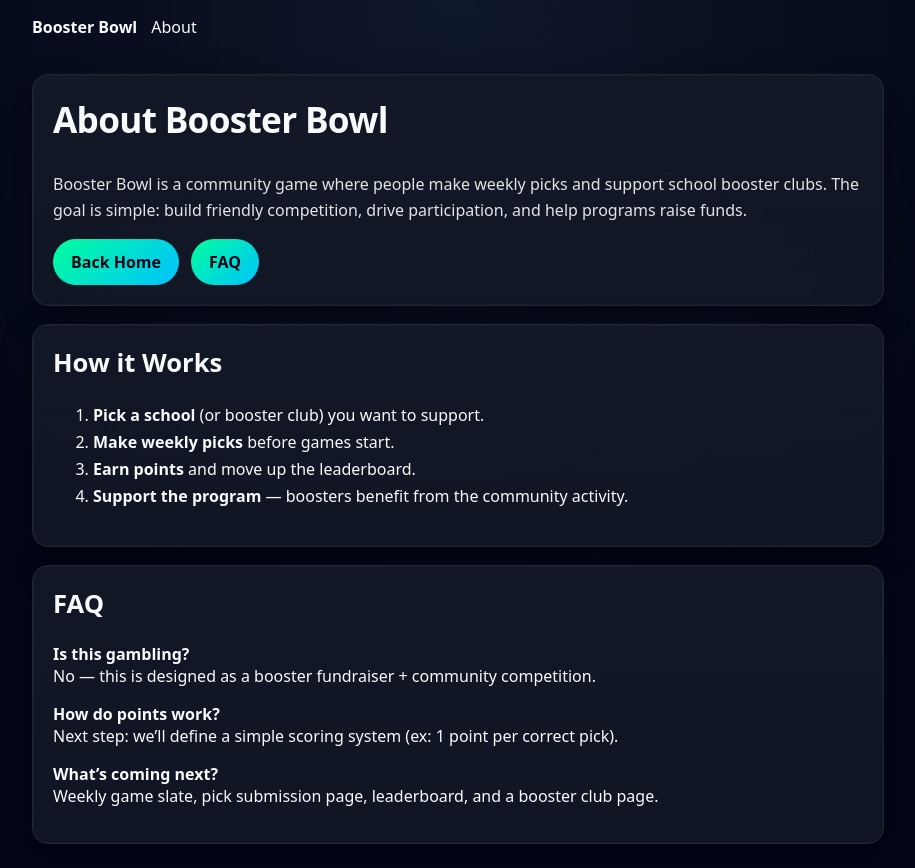
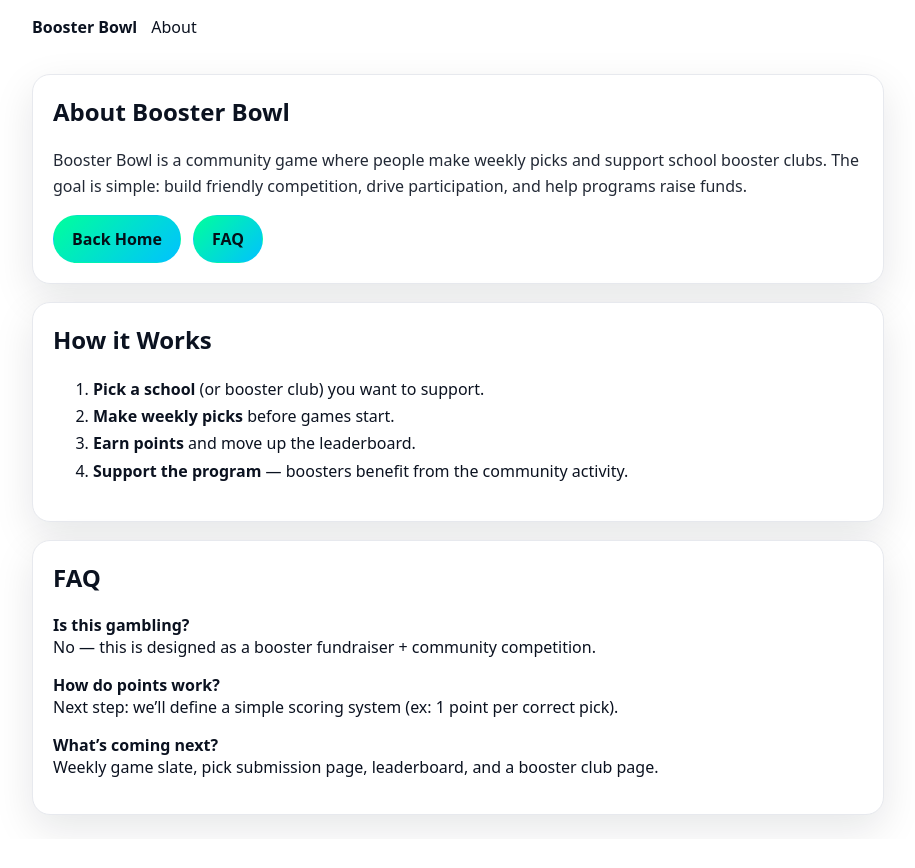
Before and after one commit to Rloney86/booster-bowl, a Next.js app: page /about in a window 1280 px wide. Shown: the whole page, without its empty margins (182-1097 px from the left). After the commit the page ends 839 px from the top, so only its background shows below. Built offline with nearby package versions, Linux system fonts and the light colour scheme.

Commit message:
Revamp styles for a clean white theme with accents

```diff
--- a/styles.css
+++ b/styles.css
@@ -1,139 +1,147 @@
-/* ===== Booster Bowl Vibrant Theme ===== */
+/* ===== Booster Bowl: Clean White + Electric Accents ===== */
 
-:root {
-  --bg-main: #0b0f14;
-  --bg-card: #121826;
-  --border-subtle: #1f2937;
+:root{
+  --bg: #ffffff;
+  --text: #0b1220;
+  --muted: #5b6473;
+  --border: #e7e9ee;
 
-  --electric-green: #00ff9c;
-  --electric-blue: #00c2ff;
-  --neon-yellow: #ffe600;
-  --vibrant-orange: #ff7a00;
+  --green: #00ff9c;
+  --blue:  #00c2ff;
+  --yellow:#ffe600;
+  --orange:#ff7a00;
 
-  --text-main: #f9fafb;
-  --text-muted: #cbd5e1;
+  --shadow: 0 14px 40px rgba(11,18,32,0.10);
+  --radius: 18px;
 }
 
-* {
-  box-sizing: border-box;
+*{ box-sizing:border-box; }
+
+html,body{
+  margin:0;
+  padding:0;
+  background: var(--bg);
+  color: var(--text);
+  font-family: system-ui, -apple-system, Segoe UI, Roboto, Arial, sans-serif;
 }
 
-html,
-body {
-  padding: 0;
-  margin: 0;
-  background: radial-gradient(
-    circle at top,
-    #0f172a 0%,
-    #020617 60%
-  );
-  color: var(--text-main);
-  font-family: system-ui, -apple-system, BlinkMacSystemFont,
-    "Segoe UI", Roboto, Ubuntu, Cantarell, sans-serif;
+a{ color: inherit; text-decoration: none; }
+a:hover{ text-decoration: underline; }
+
+/* ===== Layout helpers ===== */
+.container{
+  max-width: 980px;
+  margin: 0 auto;
+  padding: 24px;
 }
 
-/* ===== Layout ===== */
-
-a {
-  color: var(--electric-blue);
-  text-decoration: none;
+/* ===== Nav ===== */
+.nav{
+  position: sticky;
+  top: 0;
+  background: rgba(255,255,255,0.85);
+  backdrop-filter: blur(10px);
+  border-bottom: 1px solid var(--border);
+  z-index: 10;
+}
+.nav-inner{
+  max-width: 980px;
+  margin: 0 auto;
+  padding: 14px 24px;
+  display: flex;
+  gap: 16px;
+  align-items: center;
+}
+.brand{
+  font-weight: 900;
+  letter-spacing: -0.02em;
 }
 
-a:hover {
-  text-decoration: underline;
+/* ===== Hero ===== */
+.hero{
+  padding: 28px 0 8px;
 }
-
-nav a {
-  color: var(--text-main);
+.kicker{
+  display:inline-flex;
+  gap:8px;
+  align-items:center;
+  font-weight: 800;
+  font-size: 12px;
+  letter-spacing: 0.12em;
+  text-transform: uppercase;
+  color: var(--muted);
+}
+.kicker-dot{
+  width:10px; height:10px; border-radius:999px;
+  background: linear-gradient(135deg, var(--green), var(--blue));
+  box-shadow: 0 0 0 4px rgba(0,194,255,0.12);
+}
+.h1{
+  margin: 10px 0 10px;
+  font-size: clamp(34px, 5vw, 56px);
+  line-height: 1.05;
+  letter-spacing: -0.04em;
+}
+.lede{
+  margin: 0 0 18px;
+  font-size: 18px;
+  line-height: 1.6;
+  color: var(--muted);
+  max-width: 720px;
+}
+.grad-text{
+  background: linear-gradient(90deg, var(--green), var(--blue), var(--orange));
+  -webkit-background-clip: text;
+  background-clip: text;
+  color: transparent;
 }
 
 /* ===== Cards ===== */
-
-.card {
-  background: linear-gradient(
-    180deg,
-    rgba(18, 24, 38, 0.95),
-    rgba(18, 24, 38, 0.85)
-  );
-  border: 1px solid var(--border-subtle);
-  border-radius: 16px;
+.card{
+  background: #fff;
+  border: 1px solid var(--border);
+  border-radius: var(--radius);
   padding: 20px;
-  box-shadow:
-    0 10px 30px rgba(0, 0, 0, 0.45),
-    inset 0 0 0 1px rgba(255, 255, 255, 0.02);
+  box-shadow: var(--shadow);
 }
 
 /* ===== Buttons ===== */
-
-.button {
-  background: linear-gradient(
-    135deg,
-    var(--electric-green),
-    var(--electric-blue)
-  );
-  color: #020617;
+.button{
+  display:inline-flex;
+  align-items:center;
+  justify-content:center;
+  gap:10px;
   padding: 12px 18px;
   border-radius: 999px;
-  font-weight: 700;
-  border: none;
-  cursor: pointer;
-  transition: transform 0.15s ease, box-shadow 0.15s ease;
+  font-weight: 800;
+  border: 1px solid transparent;
+  cursor:pointer;
+  transition: transform .12s ease, box-shadow .12s ease, opacity .12s ease;
+  background: linear-gradient(135deg, var(--green), var(--blue));
+  color: #041018;
 }
-
-.button:hover {
+.button:hover{
   transform: translateY(-1px);
-  box-shadow: 0 0 0 2px rgba(0, 255, 156, 0.3),
-    0 0 18px rgba(0, 194, 255, 0.5);
+  box-shadow: 0 10px 24px rgba(0,194,255,0.22);
+  text-decoration: none;
 }
-
-.button:disabled {
-  opacity: 0.5;
-  cursor: not-allowed;
+.button.secondary{
+  background: #fff;
+  border-color: var(--border);
+  color: var(--text);
 }
-
-/* ===== Headings ===== */
-
-h1 {
-  font-size: 2.2rem;
-  letter-spacing: -0.02em;
-}
-
-h2 {
-  font-size: 1.6rem;
-}
-
-h3 {
-  font-size: 1.2rem;
-}
-
-/* ===== Accents ===== */
-
-.highlight-green {
-  color: var(--electric-green);
-}
-
-.highlight-yellow {
-  color: var(--neon-yellow);
-}
-
-.highlight-orange {
-  color: var(--vibrant-orange);
-}
+.button:disabled{ opacity:.55; cursor:not-allowed; }
 
 /* ===== Inputs ===== */
+input{
+  width:100%;
+  padding: 12px;
+  border-radius: 12px;
+  border: 1px solid var(--border);
+  background: #fff;
+  color: var(--text);
+}
+input::placeholder{ color: #9aa3b2; }
 
-input {
-  background: #020617;
-  border: 1px solid var(--border-subtle);
-  color: var(--text-main);
-}
-
-input::placeholder {
-  color: var(--text-muted);
-}
-
-/* ===== Footer ===== */
-
-footer {
-  color: var(--text-muted);
-}
+hr{ border:0; border-top:1px solid var(--border); }
+footer{ color: var(--muted); }
```
